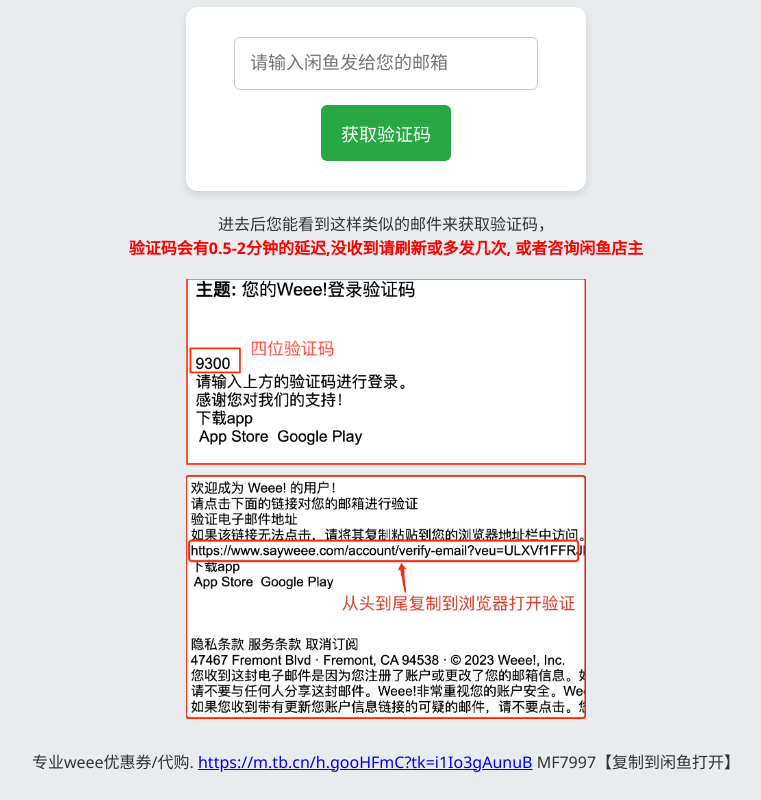
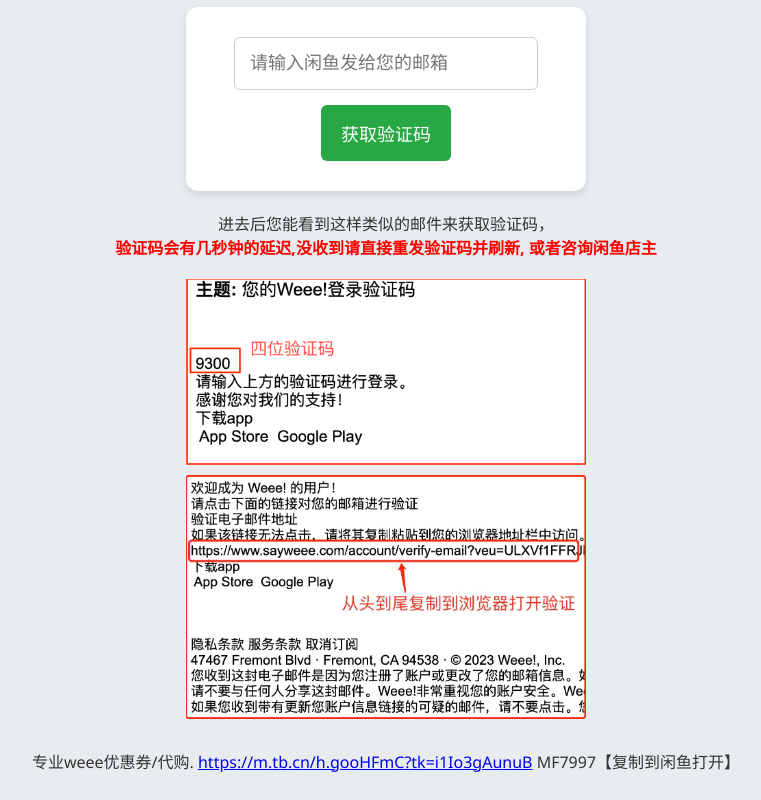
Before and after one commit to w-eee/w-eee, a plain HTML site: page index.html in a window 1280 px wide. Shown: the whole page, without its empty margins (254-1015 px from the left). Drawn offline with Linux system fonts and the light colour scheme.

Commit message:
Update index.html

```diff
--- a/index.html
+++ b/index.html
@@ -86,7 +86,7 @@
 
     <div class="tip">
         进去后您能看到这样类似的邮件来获取验证码，<br>
-        <span class="highlight">验证码会有0.5-2分钟的延迟,没收到请刷新或多发几次, 或者咨询闲鱼店主</span>
+        <span class="highlight">验证码会有几秒钟的延迟,没收到请直接重发验证码并刷新, 或者咨询闲鱼店主</span>
     </div>
 
     <div class="image-container">
```
